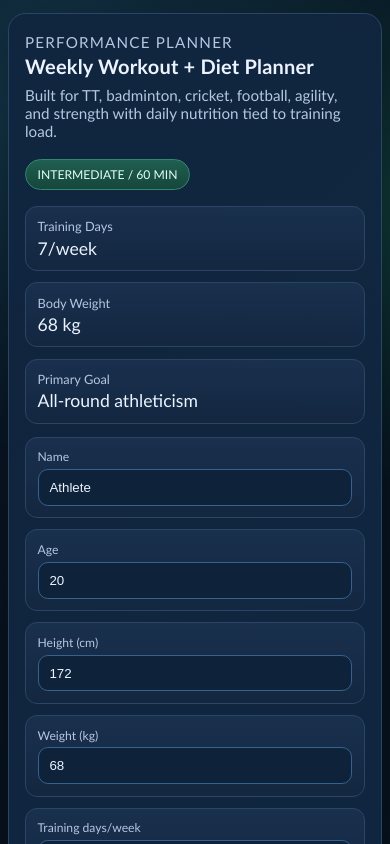
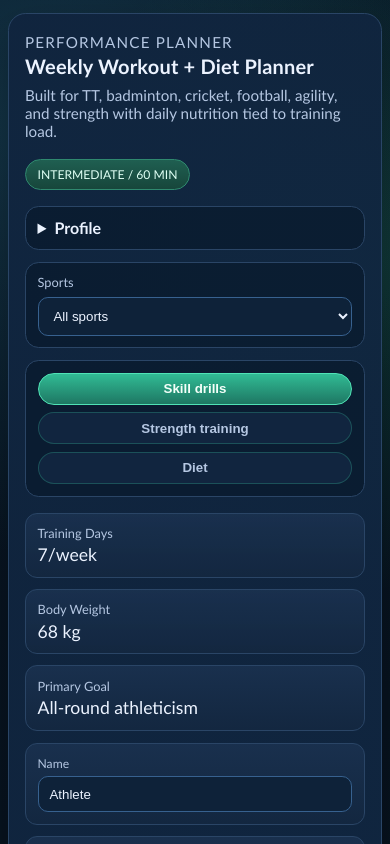
Before and after one commit to varun264/chingchang, a Next.js app: page / in a window 390 px wide. Shown: the top 844 px of the page. Built offline with nearby package versions, Linux system fonts and the light colour scheme.

Commit message:
feat: add profile and sports tab navigation

```diff
--- a/app/globals.css
+++ b/app/globals.css
@@ -67,6 +67,81 @@ body {
   padding: 0.42rem 0.72rem;
   font-size: 0.76rem;
   white-space: nowrap;
+}
+
+.dashboardControls {
+  display: grid;
+  grid-template-columns: minmax(190px, 0.8fr) minmax(190px, 0.8fr) minmax(260px, 1.4fr);
+  gap: 0.75rem;
+  margin-top: 1rem;
+}
+
+.dropdownPanel,
+.selectPanel,
+.tabPanel {
+  border: 1px solid var(--line);
+  border-radius: 0.85rem;
+  background: rgba(9, 26, 45, 0.72);
+  padding: 0.72rem;
+}
+
+.dropdownPanel summary {
+  cursor: pointer;
+  color: var(--text);
+  font-weight: 700;
+}
+
+.dropdownBody {
+  margin-top: 0.55rem;
+  color: var(--muted);
+  display: grid;
+  gap: 0.25rem;
+}
+
+.dropdownBody p {
+  margin: 0;
+}
+
+.selectPanel {
+  display: grid;
+  gap: 0.4rem;
+}
+
+.selectPanel span {
+  color: var(--muted);
+  font-size: 0.8rem;
+}
+
+.selectPanel select {
+  width: 100%;
+  border: 1px solid #37618f;
+  border-radius: 0.62rem;
+  background: #0e2239;
+  color: var(--text);
+  padding: 0.62rem 0.68rem;
+}
+
+.tabPanel {
+  display: flex;
+  gap: 0.45rem;
+  flex-wrap: wrap;
+  align-items: center;
+}
+
+.tab {
+  border: 1px solid rgba(62, 212, 165, 0.25);
+  background: rgba(19, 40, 68, 0.8);
+  color: var(--muted);
+  border-radius: 999px;
+  padding: 0.48rem 0.72rem;
+  cursor: pointer;
+  font-weight: 700;
+}
+
+.activeTab {
+  background: linear-gradient(180deg, #31bb94, #1e7763);
+  color: #f4fff9;
+  border-color: #50e3b6;
 }
 
 .hero p {
@@ -175,6 +250,17 @@ body {
   margin-top: 0.55rem;
 }
 
+.sectionBlock {
+  margin-top: 0.75rem;
+  border-top: 1px solid rgba(181, 199, 226, 0.14);
+  padding-top: 0.72rem;
+}
+
+.sectionBlock h4 {
+  margin: 0;
+  color: #dfffee;
+}
+
 .button {
   border: 1px solid #2e8d72;
   background: linear-gradient(180deg, #1f705d, #1b5f52);
@@ -210,6 +296,14 @@ li {
     flex-direction: column;
   }
 
+  .dashboardControls {
+    grid-template-columns: 1fr 1fr;
+  }
+
+  .tabPanel {
+    grid-column: 1 / -1;
+  }
+
   .targets {
     grid-template-columns: repeat(2, minmax(0, 1fr));
   }
@@ -224,6 +318,18 @@ li {
     grid-template-columns: 1fr;
   }
 
+  .dashboardControls {
+    grid-template-columns: 1fr;
+  }
+
+  .tabPanel {
+    grid-column: auto;
+  }
+
+  .tab {
+    flex: 1 1 100%;
+  }
+
   .days {
     grid-template-columns: 1fr;
   }
--- a/app/page.tsx
+++ b/app/page.tsx
@@ -24,6 +24,22 @@ type PlanDay = {
   };
 };
 
+const sportOptions = [
+  { value: "all", label: "All sports" },
+  { value: "table_tennis", label: "Table Tennis" },
+  { value: "badminton", label: "Badminton" },
+  { value: "cricket", label: "Cricket" },
+  { value: "football", label: "Football" },
+  { value: "agility", label: "Agility" },
+  { value: "strength", label: "Strength" }
+];
+
+const tabs = [
+  { value: "skill", label: "Skill drills" },
+  { value: "strength", label: "Strength training" },
+  { value: "diet", label: "Diet" }
+] as const;
+
 export default function HomePage() {
   const [form, setForm] = useState({
     name: "Athlete",
@@ -39,6 +55,10 @@ export default function HomePage() {
   const [loading, setLoading] = useState(false);
   const [error, setError] = useState("");
   const [customInput, setCustomInput] = useState<Record<string, { drill: string; strength: string; diet: string }>>({});
+  const [selectedSport, setSelectedSport] = useState("all");
+  const [activeTab, setActiveTab] = useState<(typeof tabs)[number]["value"]>("skill");
+
+  const visiblePlan = selectedSport === "all" ? plan : plan.filter((day) => day.sport === selectedSport);
 
   function addCustomItem(index: number, kind: "drill" | "strength" | "diet") {
     const key = String(index);
@@ -132,6 +152,41 @@ export default function HomePage() {
           </div>
           <div className="heroBadge">{form.level.toUpperCase()} / {form.sessionMinutes} MIN</div>
         </div>
+
+        <div className="dashboardControls">
+          <details className="dropdownPanel">
+            <summary>Profile</summary>
+            <div className="dropdownBody">
+              <p>{form.name}</p>
+              <p>{form.age} yrs, {form.heightCm} cm, {form.weightKg} kg</p>
+              <p>{form.trainingDaysPerWeek} training days/week</p>
+              <p>{form.level} level, {form.sessionMinutes} min sessions</p>
+            </div>
+          </details>
+
+          <label className="selectPanel">
+            <span>Sports</span>
+            <select value={selectedSport} onChange={(event) => setSelectedSport(event.target.value)}>
+              {sportOptions.map((sport) => (
+                <option key={sport.value} value={sport.value}>{sport.label}</option>
+              ))}
+            </select>
+          </label>
+
+          <div className="tabPanel" role="tablist" aria-label="Sport sections">
+            {tabs.map((tab) => (
+              <button
+                className={activeTab === tab.value ? "tab activeTab" : "tab"}
+                key={tab.value}
+                onClick={() => setActiveTab(tab.value)}
+                type="button"
+              >
+                {tab.label}
+              </button>
+            ))}
+          </div>
+        </div>
+
         <div className="targets">
           <div className="targetCard">
             <div className="targetLabel">Training Days</div>
@@ -213,68 +268,78 @@ export default function HomePage() {
       </section>
 
       <section className="days">
-        {plan.map((day, index) => (
+        {visiblePlan.map((day, index) => {
+          const planIndex = plan.findIndex((item) => item.day === day.day && item.sport === day.sport && item.focus === day.focus);
+          const itemIndex = planIndex >= 0 ? planIndex : index;
+
+          return (
           <article className="card" key={`${day.day}-${day.sport}-${index}`}>
             <div className="cardHead">
               <h3>{day.day}</h3>
               <div className="pill">{day.sport.replace("_", " ")} - {day.focus}</div>
             </div>
 
+            {activeTab === "skill" ? (
+              <div className="sectionBlock">
+                <h4>Skill Drills</h4>
                 <ul>
-              <li>
-                <strong>Sport drills:</strong> {(day.sportDrills ?? []).join(" | ") || "Generated for new plans"}
-              </li>
-              <li>
-                <strong>Strength block:</strong> {(day.strengthBlock ?? []).join(" | ") || "Generated for new plans"}
-              </li>
-              <li>
-                <strong>Warm-up:</strong> {day.warmup.join(" | ")}
-              </li>
-              <li>
-                <strong>Main set:</strong> {day.mainSet.join(" | ")}
-              </li>
-              <li>
-                <strong>Cooldown:</strong> {day.cooldown.join(" | ")}
-              </li>
-              <li>
-                <strong>Macros:</strong> {day.macros.calories} kcal, P {day.macros.proteinG}g, C {day.macros.carbsG}g, F {day.macros.fatsG}g
-              </li>
-              <li>
-                <strong>Meals:</strong> {day.meals.breakfast}; {day.meals.preWorkoutSnack}; {day.meals.postWorkoutMeal}; {day.meals.lunch}; {day.meals.eveningSnack}; {day.meals.dinner}
-              </li>
-              <li>
-                <strong>Hydration:</strong> {day.meals.hydrationLiters} L/day
-              </li>
+                  <li><strong>Sport drills:</strong> {(day.sportDrills ?? []).join(" | ") || "Generated for new plans"}</li>
+                  <li><strong>Warm-up:</strong> {day.warmup.join(" | ")}</li>
+                  <li><strong>Main set:</strong> {day.mainSet.join(" | ")}</li>
+                  <li><strong>Cooldown:</strong> {day.cooldown.join(" | ")}</li>
                 </ul>
                 <div className="actions cardActions">
                   <input
                     className="fieldInput"
                     placeholder="Add custom drill"
-                value={customInput[String(index)]?.drill ?? ""}
-                onChange={(e) => setCustomInput((prev) => ({ ...prev, [String(index)]: { ...prev[String(index)], drill: e.target.value } }))}
+                    value={customInput[String(itemIndex)]?.drill ?? ""}
+                    onChange={(e) => setCustomInput((prev) => ({ ...prev, [String(itemIndex)]: { ...prev[String(itemIndex)], drill: e.target.value } }))}
                   />
-              <button className="button" onClick={() => addCustomItem(index, "drill")}>Add drill</button>
+                  <button className="button" onClick={() => addCustomItem(itemIndex, "drill")}>Add drill</button>
                 </div>
+              </div>
+            ) : null}
+
+            {activeTab === "strength" ? (
+              <div className="sectionBlock">
+                <h4>Strength Training</h4>
+                <ul>
+                  <li><strong>Strength block:</strong> {(day.strengthBlock ?? []).join(" | ") || "Generated for new plans"}</li>
+                </ul>
                 <div className="actions cardActions">
                   <input
                     className="fieldInput"
                     placeholder="Add strength exercise"
-                value={customInput[String(index)]?.strength ?? ""}
-                onChange={(e) => setCustomInput((prev) => ({ ...prev, [String(index)]: { ...prev[String(index)], strength: e.target.value } }))}
+                    value={customInput[String(itemIndex)]?.strength ?? ""}
+                    onChange={(e) => setCustomInput((prev) => ({ ...prev, [String(itemIndex)]: { ...prev[String(itemIndex)], strength: e.target.value } }))}
                   />
-              <button className="button" onClick={() => addCustomItem(index, "strength")}>Add strength</button>
+                  <button className="button" onClick={() => addCustomItem(itemIndex, "strength")}>Add strength</button>
                 </div>
+              </div>
+            ) : null}
+
+            {activeTab === "diet" ? (
+              <div className="sectionBlock">
+                <h4>Diet</h4>
+                <ul>
+                  <li><strong>Macros:</strong> {day.macros.calories} kcal, P {day.macros.proteinG}g, C {day.macros.carbsG}g, F {day.macros.fatsG}g</li>
+                  <li><strong>Meals:</strong> {day.meals.breakfast}; {day.meals.preWorkoutSnack}; {day.meals.postWorkoutMeal}; {day.meals.lunch}; {day.meals.eveningSnack}; {day.meals.dinner}</li>
+                  <li><strong>Hydration:</strong> {day.meals.hydrationLiters} L/day</li>
+                </ul>
                 <div className="actions cardActions">
                   <input
                     className="fieldInput"
                     placeholder="Add diet item"
-                value={customInput[String(index)]?.diet ?? ""}
-                onChange={(e) => setCustomInput((prev) => ({ ...prev, [String(index)]: { ...prev[String(index)], diet: e.target.value } }))}
+                    value={customInput[String(itemIndex)]?.diet ?? ""}
+                    onChange={(e) => setCustomInput((prev) => ({ ...prev, [String(itemIndex)]: { ...prev[String(itemIndex)], diet: e.target.value } }))}
                   />
-              <button className="button" onClick={() => addCustomItem(index, "diet")}>Add diet</button>
+                  <button className="button" onClick={() => addCustomItem(itemIndex, "diet")}>Add diet</button>
                 </div>
+              </div>
+            ) : null}
           </article>
-        ))}
+          );
+        })}
       </section>
     </main>
   );
--- a/lib/supabase/client.ts
+++ b/lib/supabase/client.ts
@@ -1,7 +1,7 @@
 import { createClient } from "@supabase/supabase-js";
 
 const supabaseUrl = process.env.NEXT_PUBLIC_SUPABASE_URL;
-const supabaseAnonKey = process.env.NEXT_PUBLIC_SUPABASE_ANON_KEY;
+const supabaseAnonKey = process.env.NEXT_PUBLIC_SUPABASE_ANON_KEY ?? process.env.NEXT_PUBLIC_SUPABASE_PUBLISHABLE_KEY;
 
 if (!supabaseUrl || !supabaseAnonKey) {
   throw new Error("Missing Supabase public environment variables.");
```
Also changed, not shown: 1 other file (tests, documents, lock files or other folders). Lines whose indentation alone changed are shown as unchanged.
